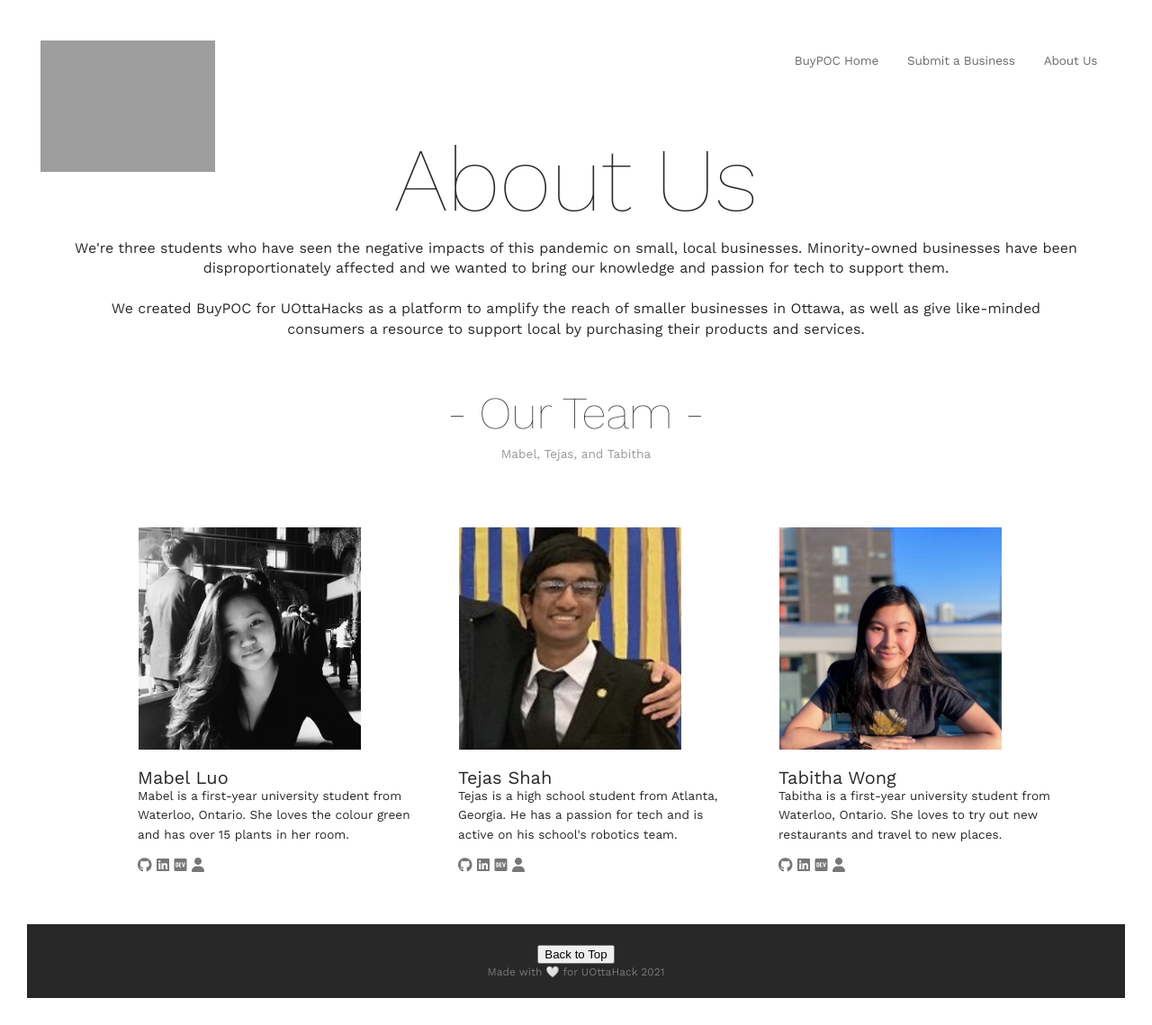
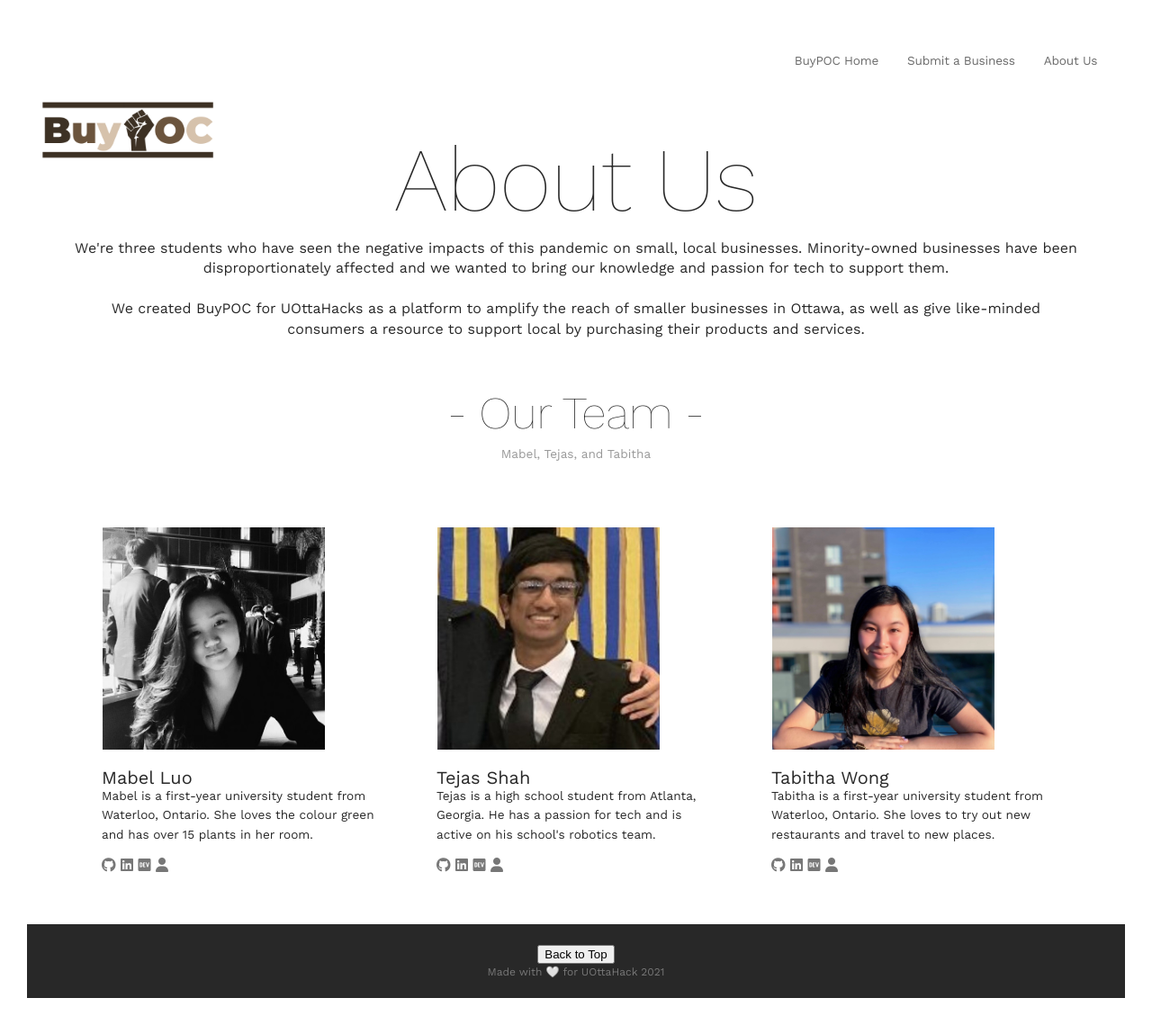
Before and after one commit to tabithawong/BuyPOC, a Flask app: page /about in a window 1280 px wide. Shown: the whole page at 90% size. Run offline with Flask 2, Linux system fonts and the light colour scheme; some libraries are stand-ins or nearby versions; grey boxes are pictures that could not be loaded.

Commit message:
Add logo

```diff
--- a/static/template-style.css
+++ b/static/template-style.css
@@ -2139,9 +2139,7 @@ nav {
   position: relative;
   z-index: 2;
 }
-.logo-after {
-  display:none;
-}
+
 nav.fixed, .fixed nav {
   background: #fff;
   border-bottom: 0;
@@ -2611,7 +2609,14 @@ aside {
   width: 100%;
   display: inline-flex;
   flex-wrap: wrap;
-  left: 4rem;
-  padding-left: 3rem;
   justify-content: space-around;
 }
+
+button .backtotop {
+  background: rgb(140, 130, 100);
+}
+
+/*i.fab.fa-github, i.fab.fa-dev, i.fab.fa-linkedin, i.fab.fa-user {*/
+/*  width: 200%;*/
+/*  height: auto;*/
+/*}*/
--- a/templates/base.html
+++ b/templates/base.html
@@ -30,7 +30,7 @@
           <div class="s-12 l-2">
             <a href="index.html" class="logo">
               <!-- Logo version before sticky nav -->
-              <img class="logo-before" src="../static/img/portfolio/huge_1.png" alt="">
+              <img src="../static/img/huge_1.png" alt="hi">
             </a>
           </div>
           <div class="s-12 l-10">
@@ -62,7 +62,7 @@
             <!-- Bottom Footer -->
             <section class="padding background-dark full-width">
               <div class="text-center">
-                  <a href="#top"><button class="button-dark-stroke" type="button">Back to Top</button><a/>
+                  <a href="#top"><button type="button" class="backtotop">Back to Top</button><a/>
                       <br>
                 <p class="text-size-12">Made with 🤍 for UOttaHack 2021</p>
               </div>
```
